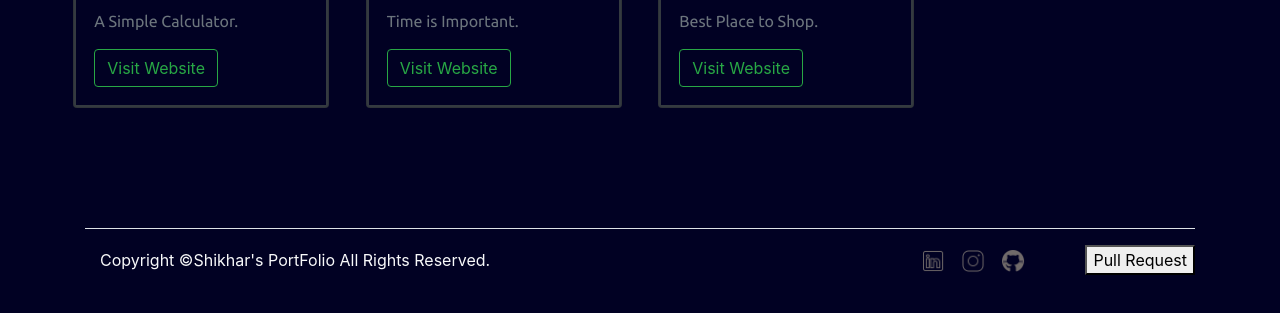
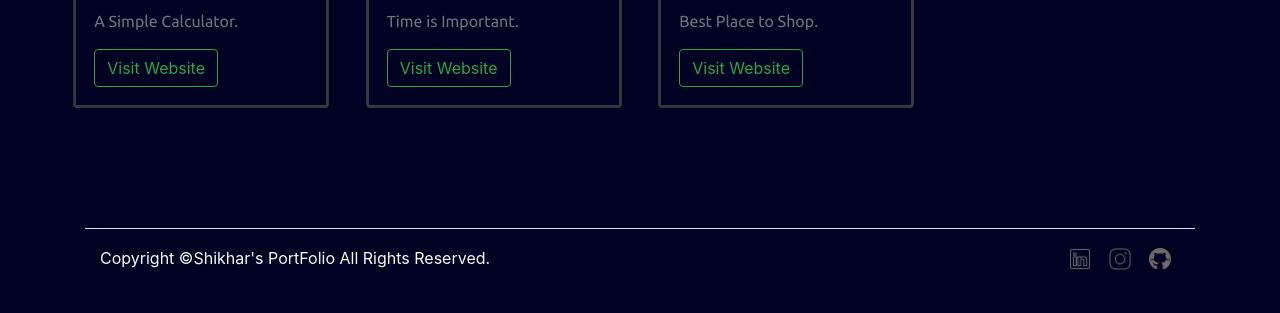
Before and after one commit to ShikharNigam2426/Shikhar-s-Portfolio, a plain HTML site: page index.html in a window 1280 px wide. Shown: the part 1621-1934 px from the top of the page. Drawn offline with nearby package versions, Linux system fonts and the light colour scheme.

Commit message:
Update index.html

```diff
--- a/index.html
+++ b/index.html
@@ -176,7 +176,6 @@
         <li class="ms-3"><a class="mx-2 socials text-light" href="https://github.com/ShikharNigam2426"><img class="bi"
               width="24" height="24" src="./images/github-icon.png" alt=""> </a></li>
       </ul>
-      <button>Pull Request</button>
     </footer>
   </div>
 
```
